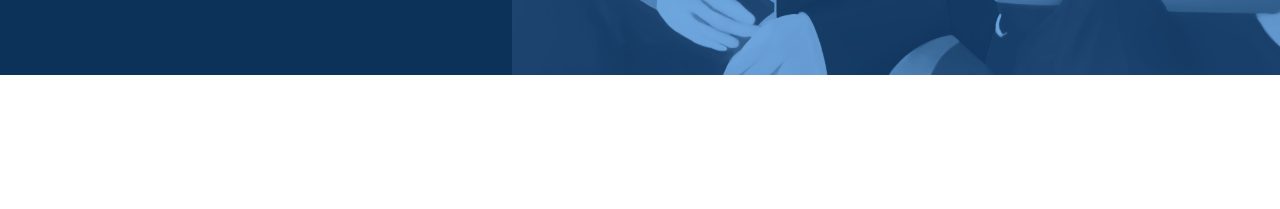
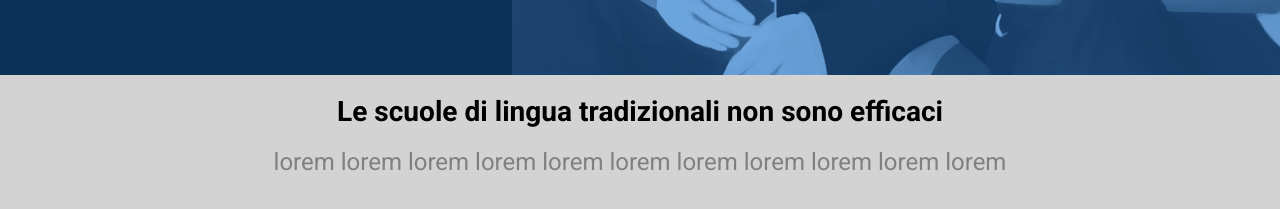
Before and after one commit to glSpisto-92/htmlcss-fluentify, a plain HTML site: page index.html in a window 1280 px wide. Shown: the part 625-834 px from the top of the page. Before the commit the page ends 800 px from the top, so only its background shows below. Drawn offline with Linux system fonts and the light colour scheme.

Commit message:
sottotitolo sezioni aggiunto

```diff
--- a/css/style.css
+++ b/css/style.css
@@ -131,3 +131,18 @@ li, a{
   left: 8%;
   padding: 20px;
 }
+
+.subtitle{
+  background-color: lightgrey;
+  height: 150px;
+  text-align: center;
+  font-size: 24px;
+}
+
+.subtitle p{
+  color: grey;
+}
+
+.subtitle *{
+  padding-top: 20px;
+}
--- a/index.html
+++ b/index.html
@@ -47,7 +47,10 @@
 
       <!-- hero/sezioni varie -->
       <section>
-
+        <div class="subtitle">
+          <h3>Le scuole di lingua tradizionali non sono efficaci</h3>
+          <p>lorem lorem lorem lorem lorem lorem lorem lorem lorem lorem lorem</p>
+        </div>
       </section>
       <!--fine hero/sezioni varie -->
 
```
